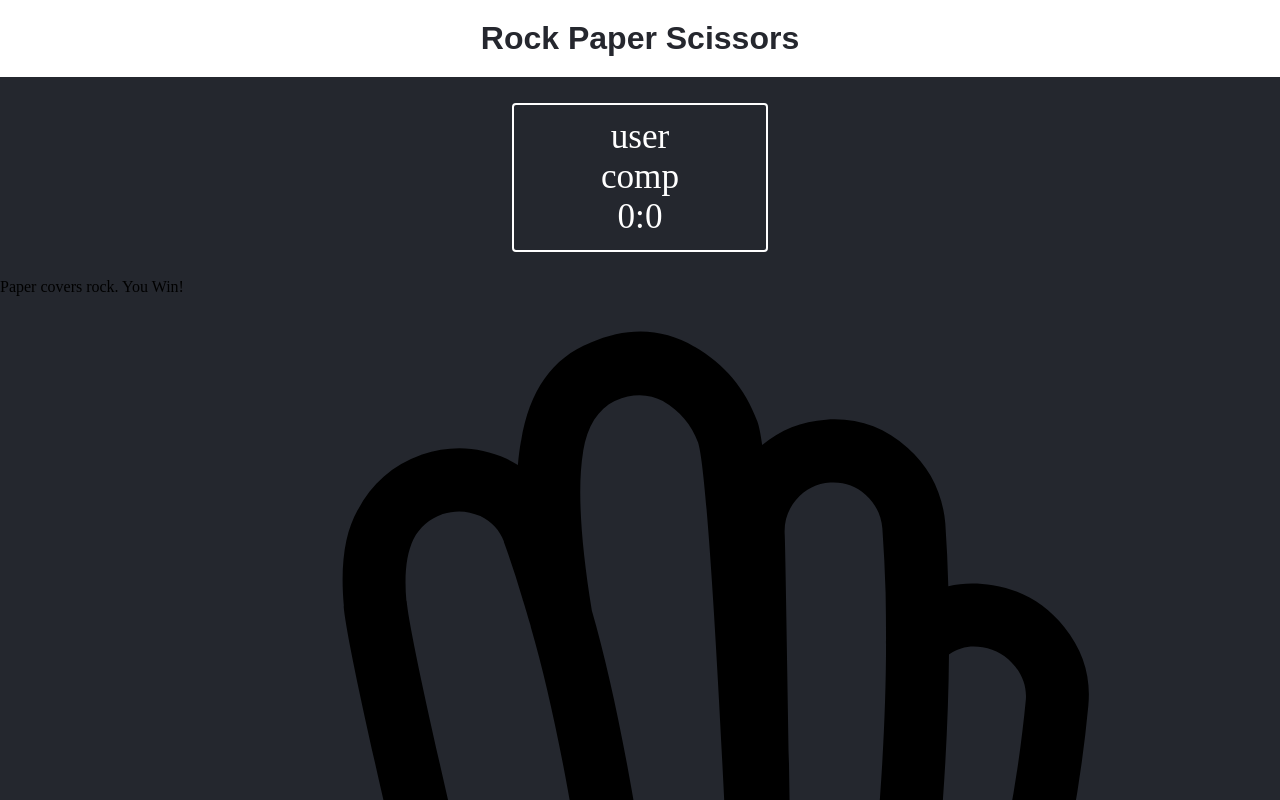
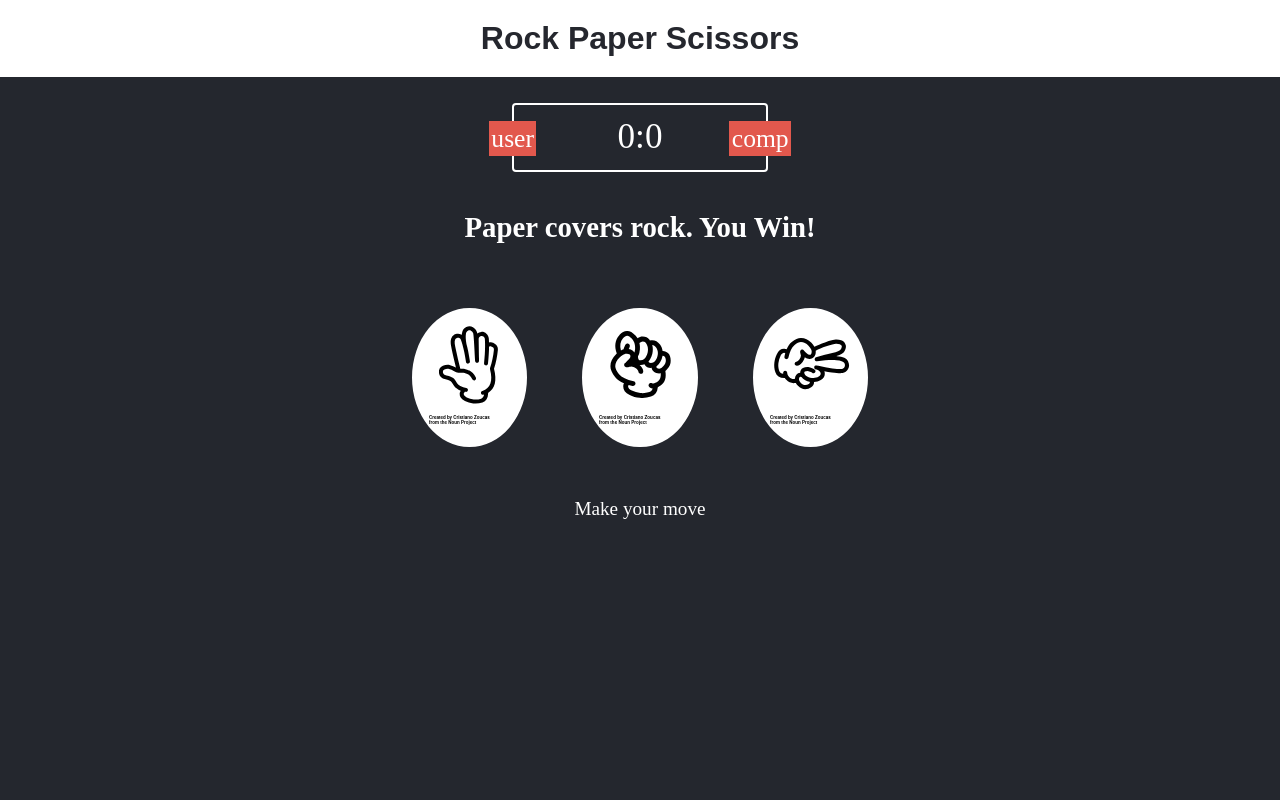
Before and after one commit to borjasolerme/Rock-paper-scissors-game, a plain HTML site: page index.html in a window 1280 px wide. Shown: the top 800 px of the page. Drawn offline with Linux system fonts and the light colour scheme.

Commit message:
Styles.css: Finished Initial css desing of homepage (index.html)

```diff
--- a/styles.css
+++ b/styles.css
@@ -28,4 +28,61 @@ header > h1 {
   text-align: center;
   font-size: 2.2rem;
   padding: 1% 1%;
+  position: relative;
 }
+
+.badge {
+  background: #e2584d;
+  color: white;
+  font-size: 1.6rem;
+  padding: 1% 1%;
+}
+
+#user-label {
+  position: absolute;
+  top: 25%;
+  left: -10%;
+}
+
+#computer-label {
+  position: absolute;
+  top: 25%;
+  right: -10%;
+}
+
+.result {
+  color: white;
+  font-size: 1.8rem;
+}
+
+.result > p {
+  text-align: center;
+  padding: 1% 1%;
+  font-weight: bold;
+}
+
+.choices {
+  text-align: center;
+}
+
+.choice {
+  background-color: white;
+  display: inline-block;
+  width: 9%;
+  margin: 4% 2%;
+  padding: 1%;
+  border: 4px solid white;
+  border-radius: 50%;
+  transition: all 0.3s ease;
+}
+
+.choice:hover {
+  cursor: pointer;
+  background: #e2584d;
+}
+
+.action-message {
+  text-align: center;
+  color: white;
+  font-size: 1.2rem;
+}
```
